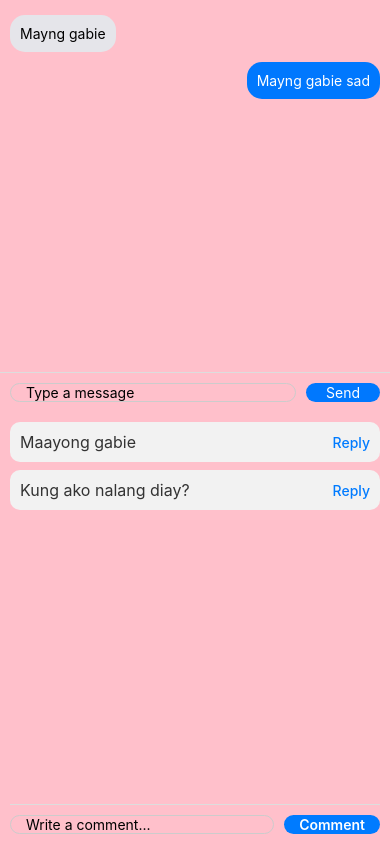
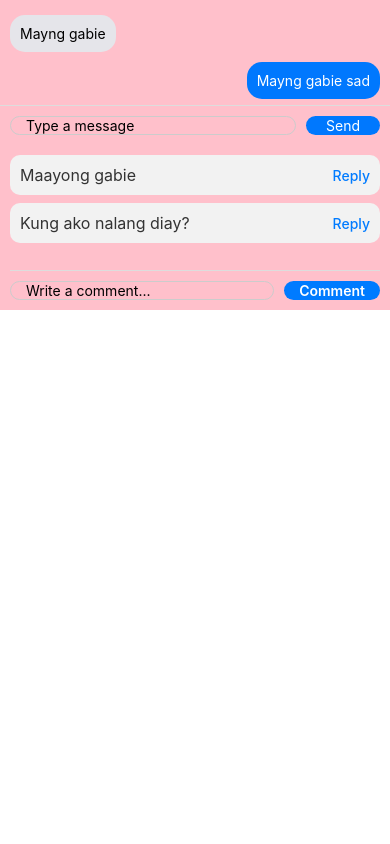
Before and after one commit to ibalerobbyjay/M15_RobbyJay_Ibale_IT_Elect1, a React Native app: screen / in a window 390 px wide. Built offline with nearby package versions, Linux system fonts and the light colour scheme.

Commit message:
Updated files

```diff
--- a/App.js
+++ b/App.js
@@ -1,13 +1,23 @@
 import Comment from './Comment';
 import ChatScreen from './ChatScreen';
 import React from "react";
+import {
+  SafeAreaView,
+  View,
+  FlatList,
+  TextInput,
+  TouchableOpacity,
+  Text,
+  KeyboardAvoidingView,
+  Image,
+} from "react-native";
 
 
 export default function App() {
-  return ( <>
+  return ( <KeyboardAvoidingView>
 <ChatScreen />
 <Comment />
 
-</>
+</KeyboardAvoidingView>
 )
 }
--- a/Comment.js
+++ b/Comment.js
@@ -1,5 +1,5 @@
 import React, { useState } from "react";
-import { View, Text, FlatList, TextInput, TouchableOpacity, StyleSheet } from "react-native";
+import { View, Text, FlatList, TextInput, TouchableOpacity, StyleSheet ,} from "react-native";
 
 export default function CommentSection() {
   const [comments, setComments] = useState([
```
Also changed, not shown: ChatScreen.js (line endings or trailing spaces), 1 other file (tests, documents, lock files or other folders).
